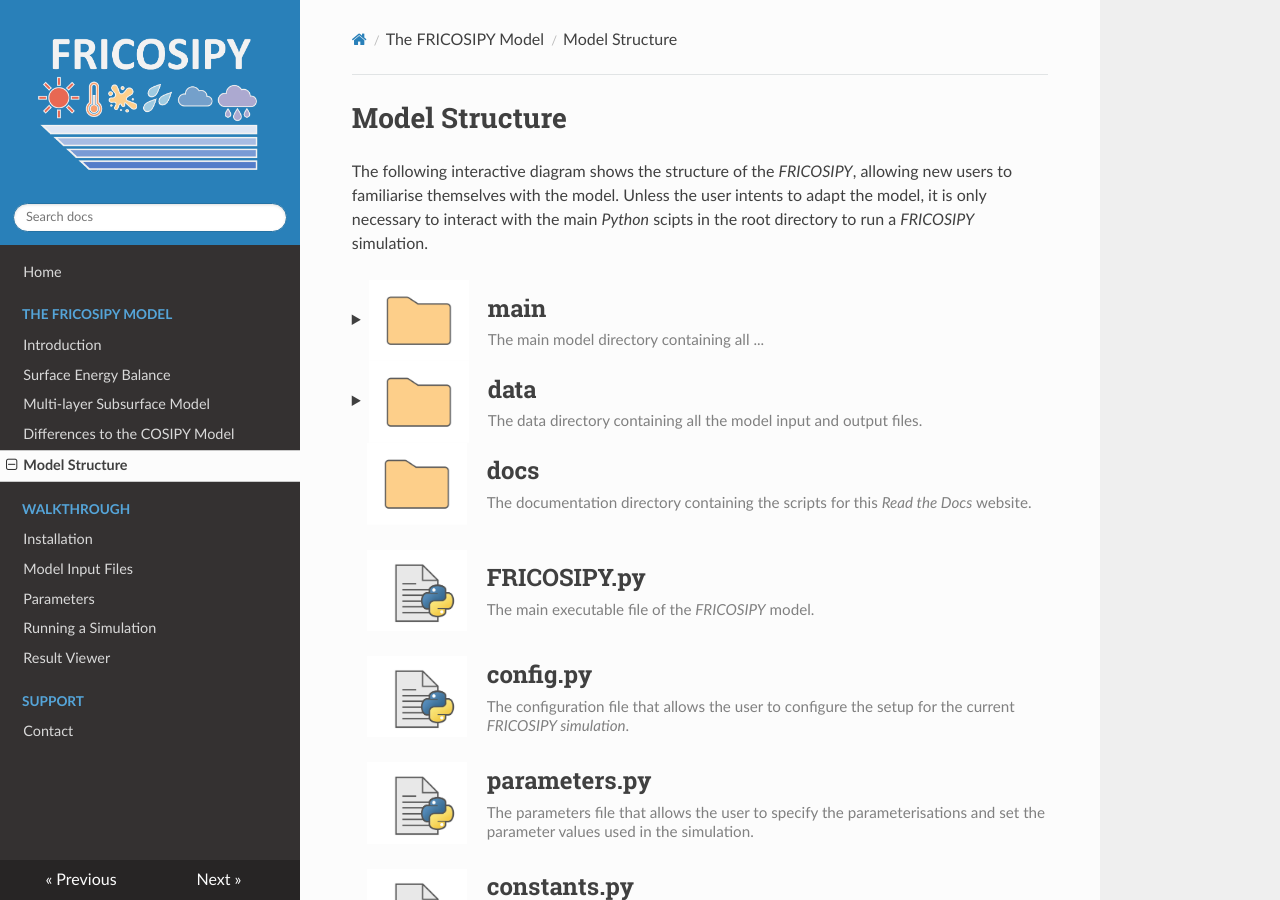
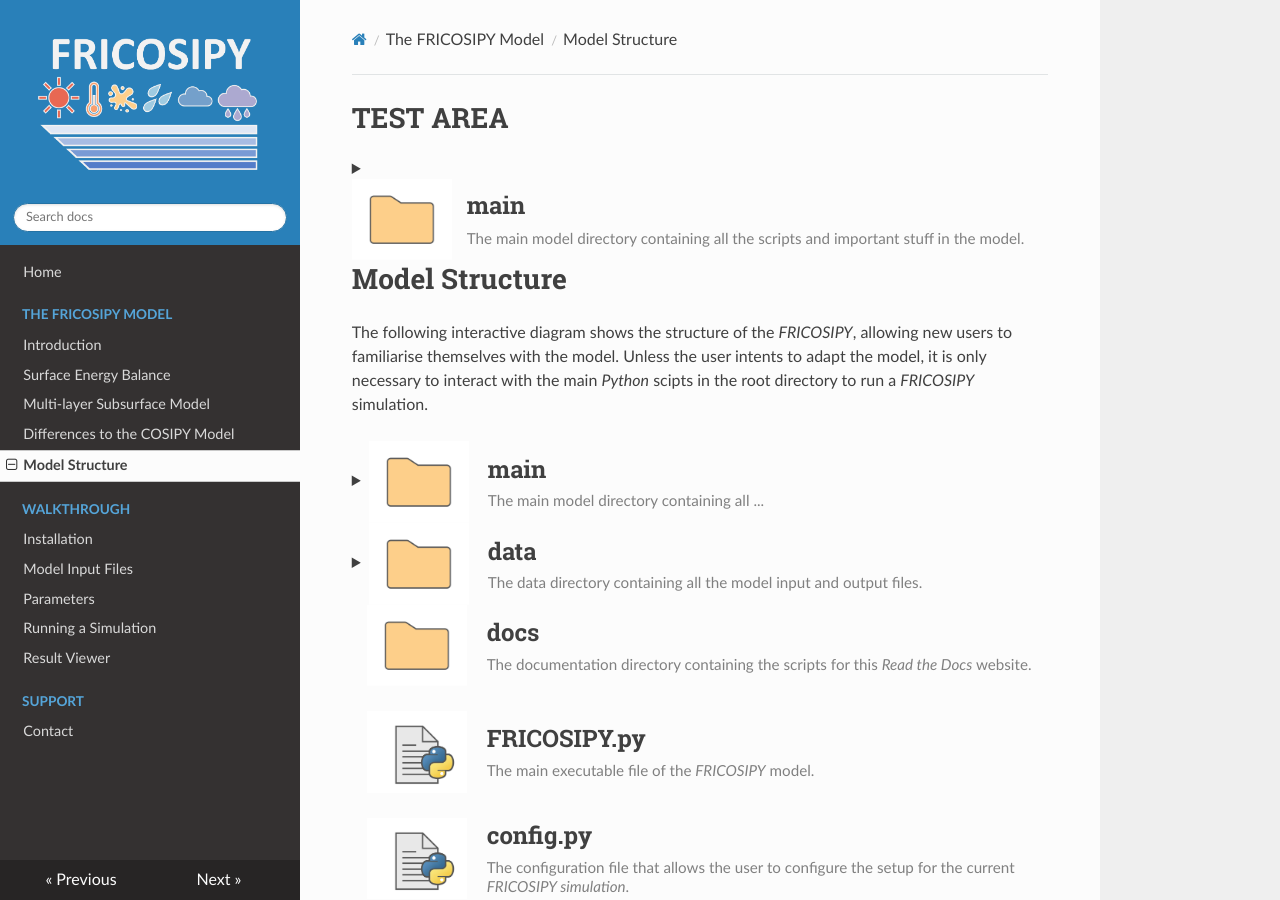
Before and after one commit to MarcusGastaldello/FRICOSIPY, an MkDocs documentation site: the page built from docs/model_structure.md, in a window 1280 px wide and 900 px high. Built offline with MkDocs 1.6.1, drawn with Linux system fonts in a browser that asks for light colours.

Commit message:
Update model_structure.md

```diff
--- a/docs/model_structure.md
+++ b/docs/model_structure.md
@@ -2,6 +2,10 @@
 og_title: FRICOSIPY | Model Structure
 og_description: A schematic diagram showing the model structure of FRICOSIPY
 ---
+
+# TEST AREA
+
+??? "<div style='display: flex; align-items: center;'><img src='https://github.com/MarcusGastaldello/FRICOSIPY/raw/main/docs/icons/Folder.png' width='100' style='margin-right: 15px; flex-shrink: 0;'><div style='min-width: 0;'><h2 style='margin: 0;'>main</h2><small style='display: block; color: gray; margin-top: 8px; font-size: 0.95em; line-height: 1.4;'>The main model directory containing all the scripts and important stuff in the model.</small></div></div>"
 
 # Model Structure
 
```
